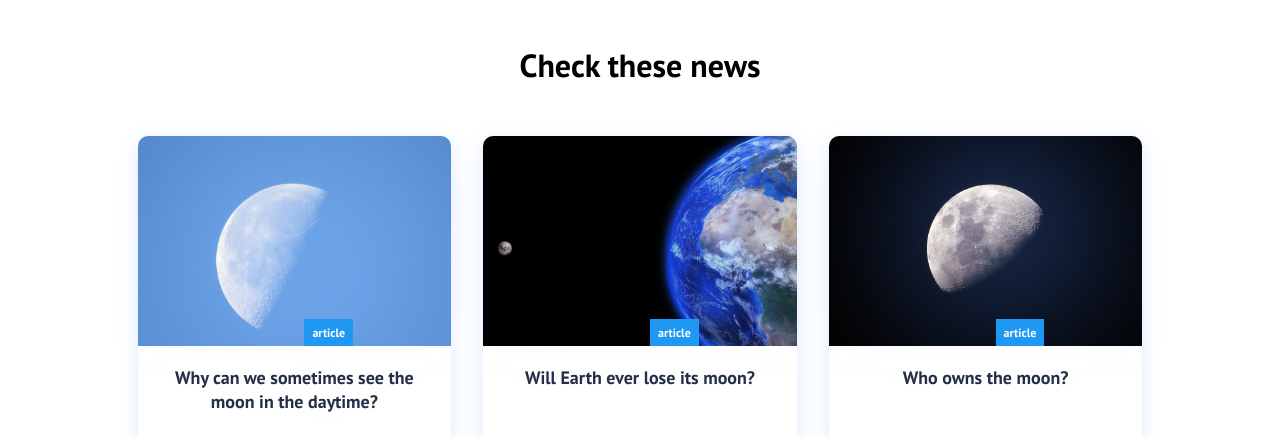
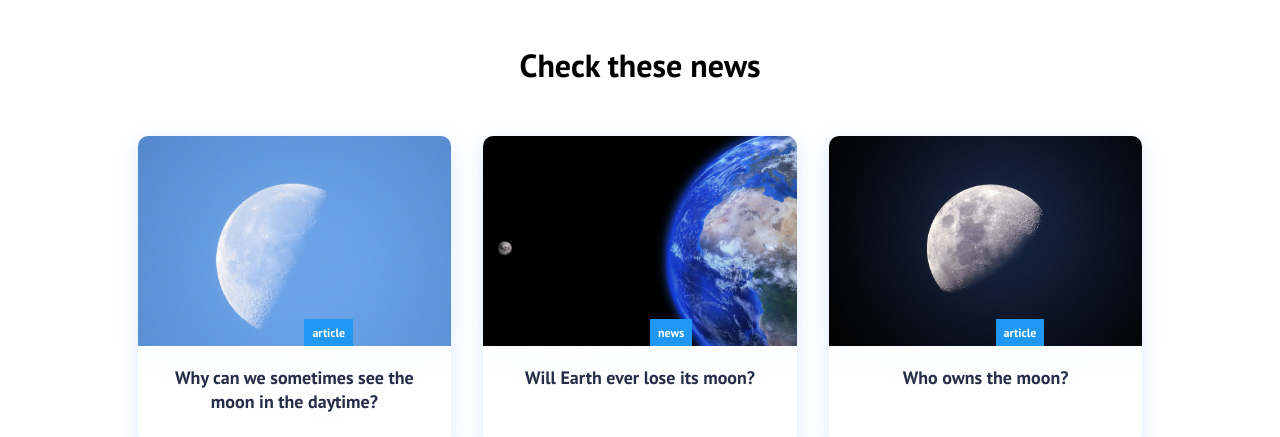
Before and after one commit to AnnaBilokon/Galaxy-website-react, a React (Create React App) app: page / in a window 1280 px wide. Shown: the part 900-1337 px from the top of the page. Built offline with nearby package versions, Linux system fonts and the light colour scheme.

Commit message:
Update Cards.js

```diff
--- a/src/components/Cards.js
+++ b/src/components/Cards.js
@@ -14,19 +14,19 @@ function Cards() {
 					src='images/moon-1.jpg'
 					text='Why can we sometimes see the moon in the daytime?'
 					label = 'article'
-					path='/services'
+					path='/articles'
 					/>
 					<CardItem
 					src='images/moon-2.jpg'
 					text='Will Earth ever lose its moon?'
-					label = 'article'
-					path='/services'
+					label = 'news'
+					path='/news'
 					/>
 					<CardItem
 					src='images/moon-3.jpg'
 					text='Who owns the moon?'
 					label = 'article'
-					path='/services'
+					path='/articles'
 					/>
 
 				</ul>
```
